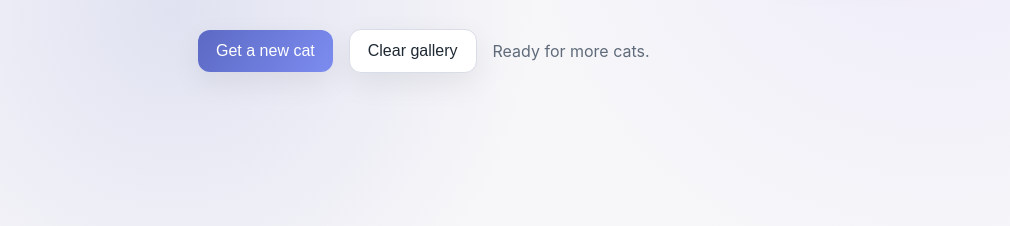
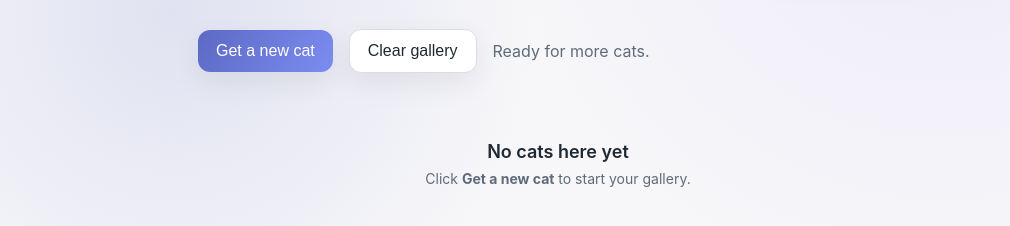
Before and after one commit to pawarat-dx/random-cat-gallery, a plain HTML site: page index.html in a window 1280 px wide. Shown: the part 146-372 px from the top of the page, without its empty margins (82-1092 px from the left). Drawn offline with Linux system fonts and the light colour scheme.

Commit message:
SCAT-80: Add empty state to gallery when no cats are loaded
- index.html: add .gallery__empty element with title and subtitle
- styles.css: add .gallery__empty styles; hide via .gallery.has-cats
- app.js: add updateEmptyState(), call on addCatToGallery and handleClearClick;
  fix trim loop to count .card elements only
 #comment feature shipped by Claude

```diff
--- a/app.js
+++ b/app.js
@@ -129,9 +129,16 @@ function addCatToGallery(cat) {
   galleryElement.prepend(card);
 
   // Trim gallery to the most recent items.
-  while (galleryElement.children.length > MAX_CATS) {
+  while (galleryElement.querySelectorAll('.card').length > MAX_CATS) {
     galleryElement.removeChild(galleryElement.lastElementChild);
   }
+
+  updateEmptyState();
+}
+
+function updateEmptyState() {
+  const hasCards = galleryElement.querySelectorAll('.card').length > 0;
+  galleryElement.classList.toggle('has-cats', hasCards);
 }
 
 function showStatus(message, isError = false) {
@@ -191,6 +198,8 @@ function handleClearClick() {
   while (galleryElement.firstChild) {
     galleryElement.removeChild(galleryElement.firstChild);
   }
+
+  updateEmptyState();
 
   // Update status message
   showStatus('Gallery cleared. Ready for more cats.');
--- a/index.html
+++ b/index.html
@@ -28,7 +28,10 @@
       </div>
 
       <section class="gallery" id="gallery" aria-live="polite" aria-label="Random cat gallery">
-        <!-- Images are injected here -->
+        <div class="gallery__empty">
+          <p class="gallery__empty-title">No cats here yet</p>
+          <p class="gallery__empty-subtitle">Click <strong>Get a new cat</strong> to start your gallery.</p>
+        </div>
       </section>
     </main>
   </div>
--- a/styles.css
+++ b/styles.css
@@ -146,6 +146,34 @@ button.secondary:hover {
   margin: 0 auto;
 }
 
+.gallery__empty {
+  grid-column: 1 / -1;
+  display: flex;
+  flex-direction: column;
+  align-items: center;
+  justify-content: center;
+  padding: 48px 24px;
+  text-align: center;
+  gap: 8px;
+}
+
+.gallery__empty-title {
+  margin: 0;
+  font-size: 18px;
+  font-weight: 600;
+  color: var(--text);
+}
+
+.gallery__empty-subtitle {
+  margin: 0;
+  font-size: 14px;
+  color: var(--muted);
+}
+
+.gallery.has-cats .gallery__empty {
+  display: none;
+}
+
 .card {
   background: var(--card);
   border: 1px solid var(--border);
```
Also changed, not shown: 1 other file.
